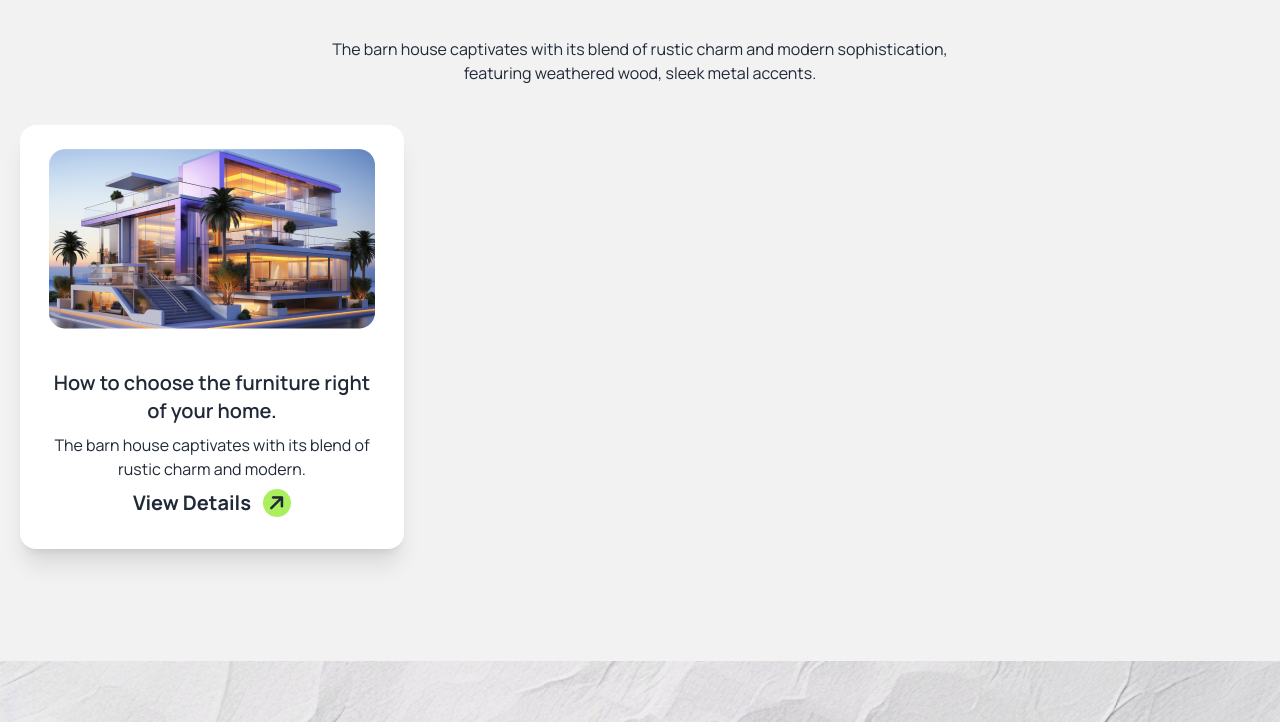
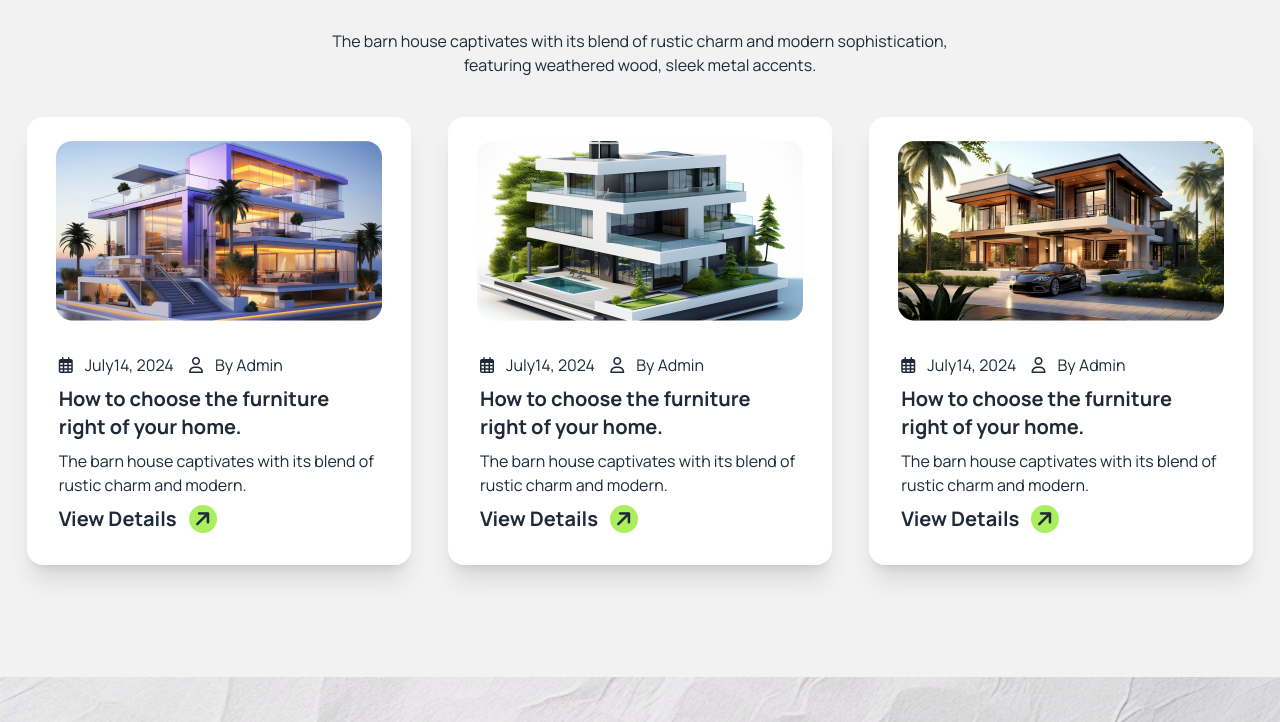
Before and after one commit to sultangithub04/PH-Assignment-03, a plain HTML site: page index.html in a window 1280 px wide. Shown: the part 3565-4287 px from the top of the page. Drawn offline with nearby package versions, Linux system fonts and the light colour scheme.

Commit message:
finaly completed all section and also reposive

```diff
--- a/index.html
+++ b/index.html
@@ -235,7 +235,7 @@
           weathered wood, sleek metal accents.</p> <br>
         <!-- our latest porfoilo first row -->
         <div class="grid md:grid-cols-7 gap-6">
-          <div class="border-4 rounded-2xl grid md:grid-cols-3 gap-8 p-6 md:col-span-5">
+          <div class="border-2 rounded-2xl grid md:grid-cols-3 gap-8 p-6 md:col-span-5">
             <div class="md:col-span-1">
               <img class="h-44 w-full mx-auto" src="./assets/img1.png" alt="">
             </div>
@@ -250,17 +250,17 @@
             </div>
 
           </div>
-          <div class="border-4 rounded-2xl p-6 md:col-span-2">
+          <div class="border-2 rounded-2xl p-6 md:col-span-2">
             <img class="h-44 w-full mx-auto" src="./assets/img2.png" alt="">
           </div>
 
         </div>
         <!-- our latest portfoli second row -->
         <div class="grid md:grid-cols-4 gap-6">
-          <div class="border-4 rounded-2xl p-6 md:col-span-1">
+          <div class="border-2 rounded-2xl p-6 md:col-span-1">
             <img class="h-44 w-full mx-auto" src="./assets/img3.png" alt="">
           </div>
-          <div class="border-4 rounded-2xl grid md:grid-cols-2 gap-6 p-6 md:col-span-2">
+          <div class="border-2 rounded-2xl grid md:grid-cols-2 gap-6 p-6 md:col-span-2">
             <div class="md:col-span-1">
               <img class="h-44 w-full mx-auto" src="./assets/img4.png" alt="">
             </div>
@@ -273,7 +273,7 @@
             </div>
 
           </div>
-          <div class="border-4 rounded-2xl p-6 md:col-span-1">
+          <div class="border-2 rounded-2xl p-6 md:col-span-1">
             <img class="h-44 w-full mx-auto" src="./assets/img5.png" alt="">
           </div>
 
@@ -290,21 +290,66 @@
         <p>The barn house captivates with its blend of rustic charm and modern sophistication, <br> featuring weathered
           wood, sleek metal accents.</p> <br>
         <!-- 3 card section for learning -->
-        <div class="grid md:grid-cols-3">
+        <div class="grid md:grid-cols-3 gap-6">
           <!-- card 01 from daisy ui -->
-
-          <div class="card bg-base-100 w-96 shadow-xl">
+          <div class="card bg-base-100 w-96 shadow-xl mx-auto">
             <figure class="px-6 pt-6">
               <img src="./assets/article1.png" alt="Shoes" class="rounded-xl" />
             </figure>
-            <div class="card-body items-center text-center">
+            <div class="card-body items-start ">
               <!-- date and admin icon start-->
               <div>
+                <span><i class="fa-regular fa-calendar-days pr-3"></i>July14, 2024</span> <span><i
+                    class="fa-regular fa-user px-3"></i>By Admin</span>
 
               </div>
-               <!-- date and admin icon end-->
-              <h2 class="card-title">How to choose the furniture right of your home.</h2>
-              <p>The barn house captivates with its blend of rustic charm and modern. </p>
+              <!-- date and admin icon end-->
+              <h2 class="card-title font-bold text-left">How to choose the furniture right of your home.</h2>
+              <p class="text-left">The barn house captivates with its blend of rustic charm and modern. </p>
+              <div class="card-actions">
+                <h6 class="font-bold text-xl"><span class="pr-2">View Details</span> <i
+                    class="fa-solid fa-arrow-right text-xl -rotate-45 text-white] rounded-full w-7 h-7 bg-[#ABEF5F]"></i>
+                </h6>
+              </div>
+            </div>
+          </div>
+          <!-- card 02 from daisy ui -->
+          <div class="card bg-base-100 w-96 shadow-xl mx-auto ">
+            <figure class="px-6 pt-6">
+              <img src="./assets/article2.png" alt="Shoes" class="rounded-xl" />
+            </figure>
+            <div class="card-body items-start ">
+              <!-- date and admin icon start-->
+              <div>
+                <span><i class="fa-regular fa-calendar-days pr-3"></i>July14, 2024</span> <span><i
+                    class="fa-regular fa-user px-3"></i>By Admin</span>
+
+              </div>
+              <!-- date and admin icon end-->
+              <h2 class="card-title font-bold text-left">How to choose the furniture right of your home.</h2>
+              <p class="text-left">The barn house captivates with its blend of rustic charm and modern. </p>
+              <div class="card-actions">
+                <h6 class="font-bold text-xl"><span class="pr-2">View Details</span> <i
+                    class="fa-solid fa-arrow-right text-xl -rotate-45 text-white] rounded-full w-7 h-7 bg-[#ABEF5F]"></i>
+                </h6>
+              </div>
+            </div>
+          </div>
+          <!-- card 03 from daisy ui -->
+          <div class="card bg-base-100 w-96 shadow-xl mx-auto">
+            <figure class="px-6 pt-6">
+              <img src="./assets/article3.png" alt="Shoes" class="rounded-xl" />
+            </figure>
+            <div class="card-body items-start ">
+              <!-- date and admin icon start-->
+              <div>
+                <span><i class="fa-regular fa-calendar-days pr-3"></i>July14, 2024</span> <span><i
+                    class="fa-regular fa-user px-3"></i>By Admin</span>
+
+              </div>
+              <!-- date and admin icon end-->
+              <h2 class="card-title font-bold text-left">How to choose the furniture right of your home.</h2>
+              <p class="text-left">The barn house captivates with its blend of rustic charm and modern. </p>
               <div class="card-actions">
                 <h6 class="font-bold text-xl"><span class="pr-2">View Details</span> <i
                     class="fa-solid fa-arrow-right text-xl -rotate-45 text-white] rounded-full w-7 h-7 bg-[#ABEF5F]"></i>
@@ -352,7 +397,7 @@
               class="textarea textarea-bordered textarea-lg w-full rounded-2xl mt-6"></textarea>
             <!-- send mail button -->
 
-            <button class="mt-6 btn btn-block bg-[#ABEF5F] rounded-full text-xl">Send Mail<div
+            <button class="my-6 btn btn-block bg-[#ABEF5F] rounded-full text-xl">Send Mail<div
                 class="badge bg-[#121212]  size-10"><i class="fa-solid fa-arrow-up rotate-45 text-2xl text-white"></i>
               </div></button>
           </div>
```
